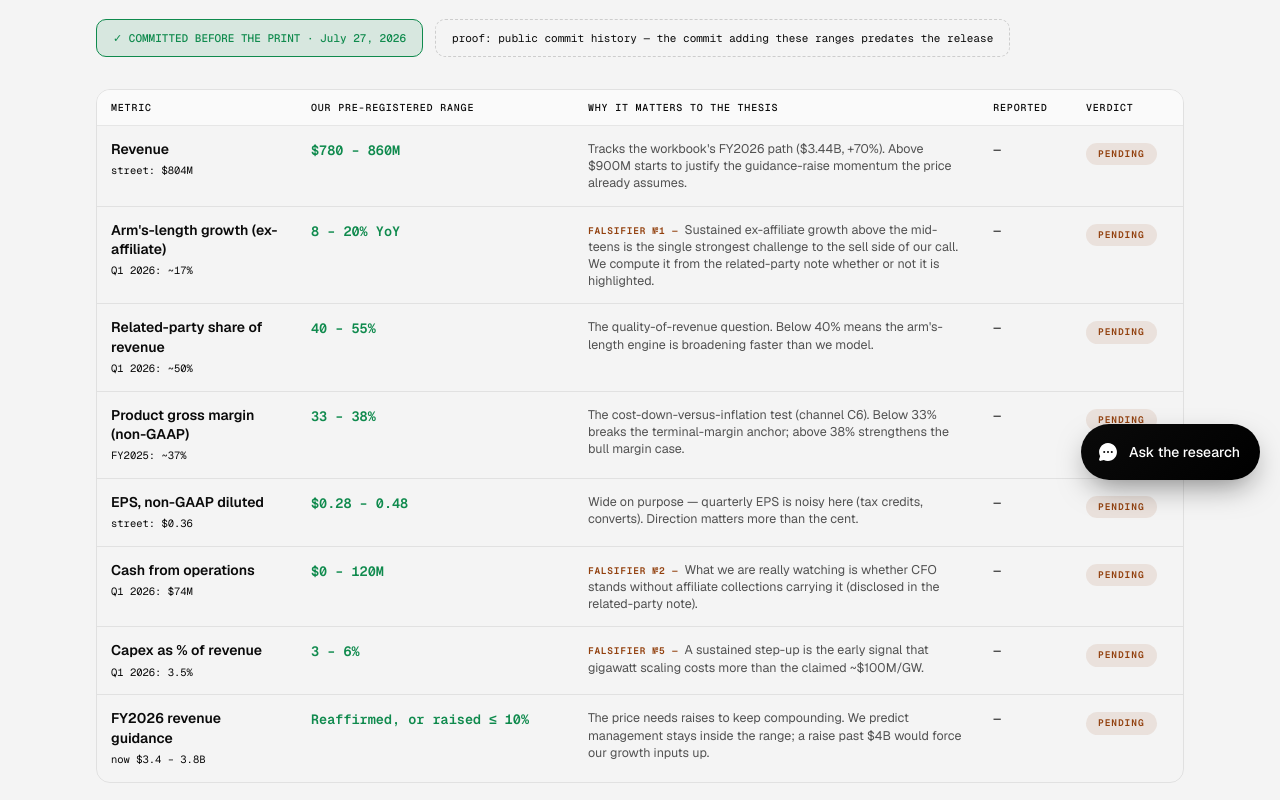
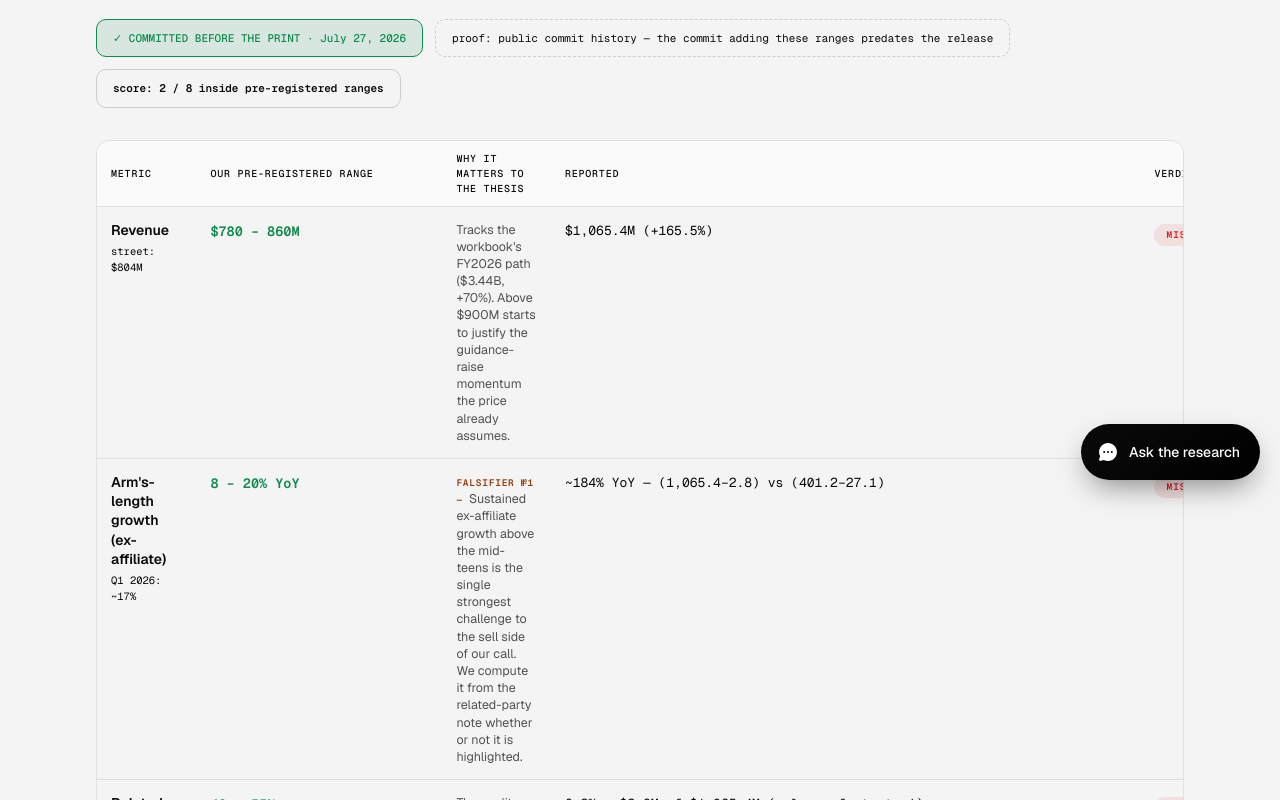
Before and after one commit to chrislester42-png/bloom-energy-pitch, a Next.js app: page /scorecard in a window 1280 px wide. Shown: the part 300-1100 px from the top of the page. Built offline with nearby package versions, Linux system fonts and the light colour scheme.

Commit message:
Scorecard graded against Q2 2026 print: 2/8 inside pre-registered ranges; falsifiers 1 & 2 triggered — call under formal review per the pre-committed rule
Co-Authored-By: Claude Fable 5 <noreply@anthropic.com>
Claude-Session: https://claude.ai/code/session_016miNm7KNeZtE52hD95hZip

```diff
--- a/data/scorecard.ts
+++ b/data/scorecard.ts
@@ -31,8 +31,8 @@ export const scorecard: ScoreRow[] = [
     street: "street: $804M",
     range: "$780 – 860M",
     why: "Tracks the workbook's FY2026 path ($3.44B, +70%). Above $900M starts to justify the guidance-raise momentum the price already assumes.",
-    reported: null,
-    verdict: "pending",
+    reported: "$1,065.4M (+165.5%)",
+    verdict: "miss",
   },
   {
     metric: "Arm's-length growth (ex-affiliate)",
@@ -40,32 +40,32 @@ export const scorecard: ScoreRow[] = [
     range: "8 – 20% YoY",
     why: "Sustained ex-affiliate growth above the mid-teens is the single strongest challenge to the sell side of our call. We compute it from the related-party note whether or not it is highlighted.",
     falsifier: 1,
-    reported: null,
-    verdict: "pending",
+    reported: "~184% YoY — (1,065.4−2.8) vs (401.2−27.1)",
+    verdict: "miss",
   },
   {
     metric: "Related-party share of revenue",
     street: "Q1 2026: ~50%",
     range: "40 – 55%",
     why: "The quality-of-revenue question. Below 40% means the arm's-length engine is broadening faster than we model.",
-    reported: null,
-    verdict: "pending",
+    reported: "0.3% — $2.8M of $1,065.4M (release footnote 1)",
+    verdict: "miss",
   },
   {
     metric: "Product gross margin (non-GAAP)",
     street: "FY2025: ~37%",
     range: "33 – 38%",
     why: "The cost-down-versus-inflation test (channel C6). Below 33% breaks the terminal-margin anchor; above 38% strengthens the bull margin case.",
-    reported: null,
-    verdict: "pending",
+    reported: "37.2% (non-GAAP)",
+    verdict: "hit",
   },
   {
     metric: "EPS, non-GAAP diluted",
     street: "street: $0.36",
     range: "$0.28 – 0.48",
     why: "Wide on purpose — quarterly EPS is noisy here (tax credits, converts). Direction matters more than the cent.",
-    reported: null,
-    verdict: "pending",
+    reported: "$0.78 (GAAP $0.62)",
+    verdict: "miss",
   },
   {
     metric: "Cash from operations",
@@ -73,8 +73,8 @@ export const scorecard: ScoreRow[] = [
     range: "$0 – 120M",
     why: "What we are really watching is whether CFO stands without affiliate collections carrying it (disclosed in the related-party note).",
     falsifier: 2,
-    reported: null,
-    verdict: "pending",
+    reported: "$226.4M — with related-party revenue near zero",
+    verdict: "miss",
   },
   {
     metric: "Capex as % of revenue",
@@ -82,18 +82,30 @@ export const scorecard: ScoreRow[] = [
     range: "3 – 6%",
     why: "A sustained step-up is the early signal that gigawatt scaling costs more than the claimed ~$100M/GW.",
     falsifier: 5,
-    reported: null,
-    verdict: "pending",
+    reported: "4.8% — $51.6M on $1,065.4M",
+    verdict: "hit",
   },
   {
     metric: "FY2026 revenue guidance",
     street: "now $3.4 – 3.8B",
     range: "Reaffirmed, or raised ≤ 10%",
     why: "The price needs raises to keep compounding. We predict management stays inside the range; a raise past $4B would force our growth inputs up.",
-    reported: null,
-    verdict: "pending",
+    reported: "Raised to $3.9–4.2B (+12.5% at midpoint); non-GAAP EPS guided $2.55–2.85",
+    verdict: "miss",
   },
 ];
 
 /** Written verdict — filled in after grading. Keep null before the print. */
-export const postPrintVerdict: string | null = null;
+export const postPrintVerdict: string | null =
+  "2 of 8 inside our pre-registered ranges — and we own every miss. The quarter broke bullish, hard: " +
+  "$1.07B of revenue (+165%), $0.78 non-GAAP EPS, $226M of operating cash flow, and guidance raised past " +
+  "our ceiling. Two of our five falsifiers triggered in the same print — arm's-length growth (~184% ex-affiliate, " +
+  "with related-party revenue collapsing to $2.8M) and cash generation standing without affiliate collections — " +
+  "so, per the rule we fixed in advance, the two-sided call is now under formal review on the Process page. " +
+  "What we got right: the margin discipline (37.2% product margin, inside our band) and capital-light scaling " +
+  "(4.8% capex) — the franchise behaved exactly as modeled; the growth broke every ceiling we set. One open item " +
+  "carries to the 10-Q: how much of the quarter's product revenue went to Brookfield-financed projects that sit " +
+  "outside the GAAP related-party definition — the classification changed, and we want the substance, not the label. " +
+  "What does NOT change automatically: the valuation question. At ~$226 the price still requires the frontier's " +
+  "hypergrowth path — but a company that just doubled its guidance is a different company than our base case, and " +
+  "the review will re-run the model on these numbers rather than defend the old ones. That is what the scorecard is for.";
```
